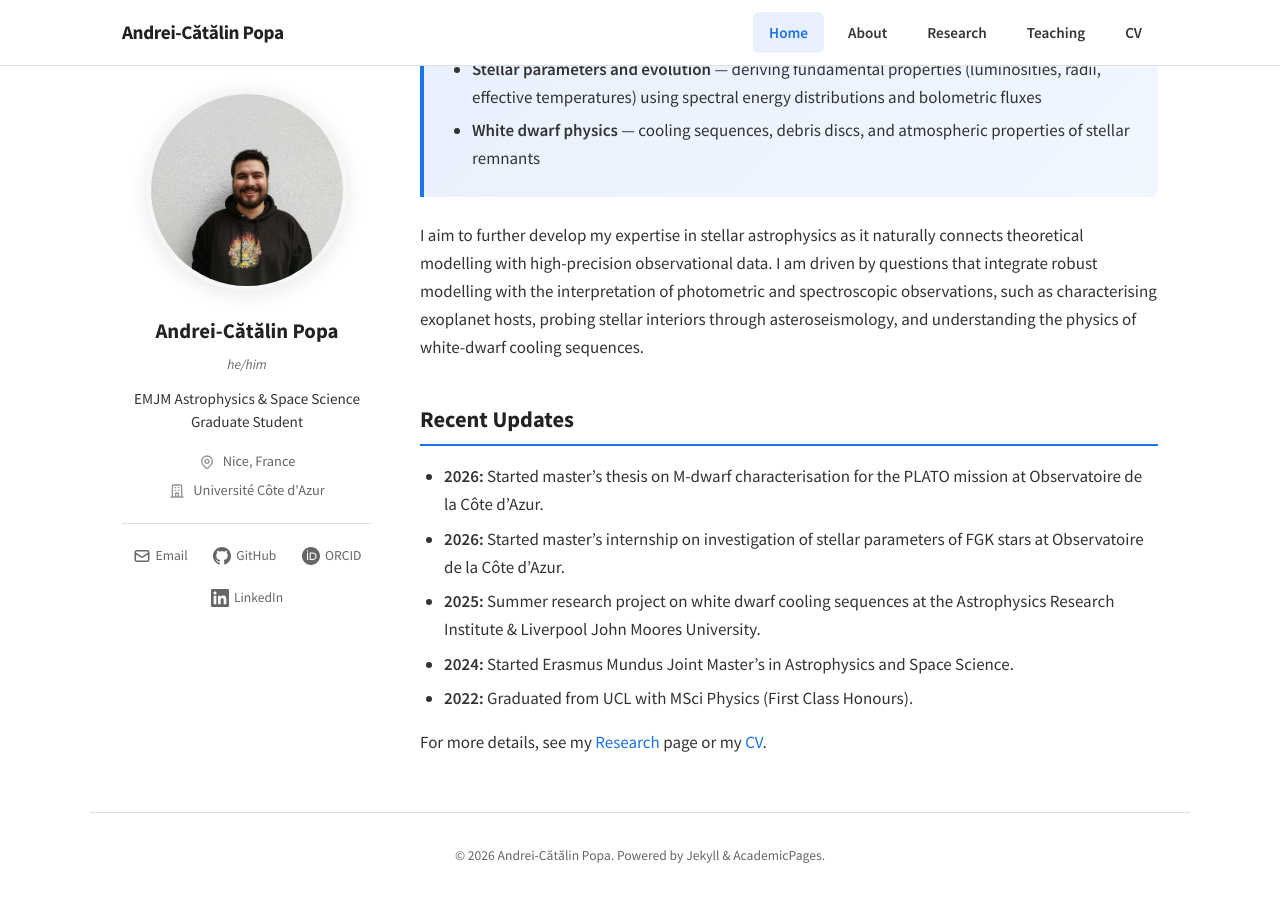
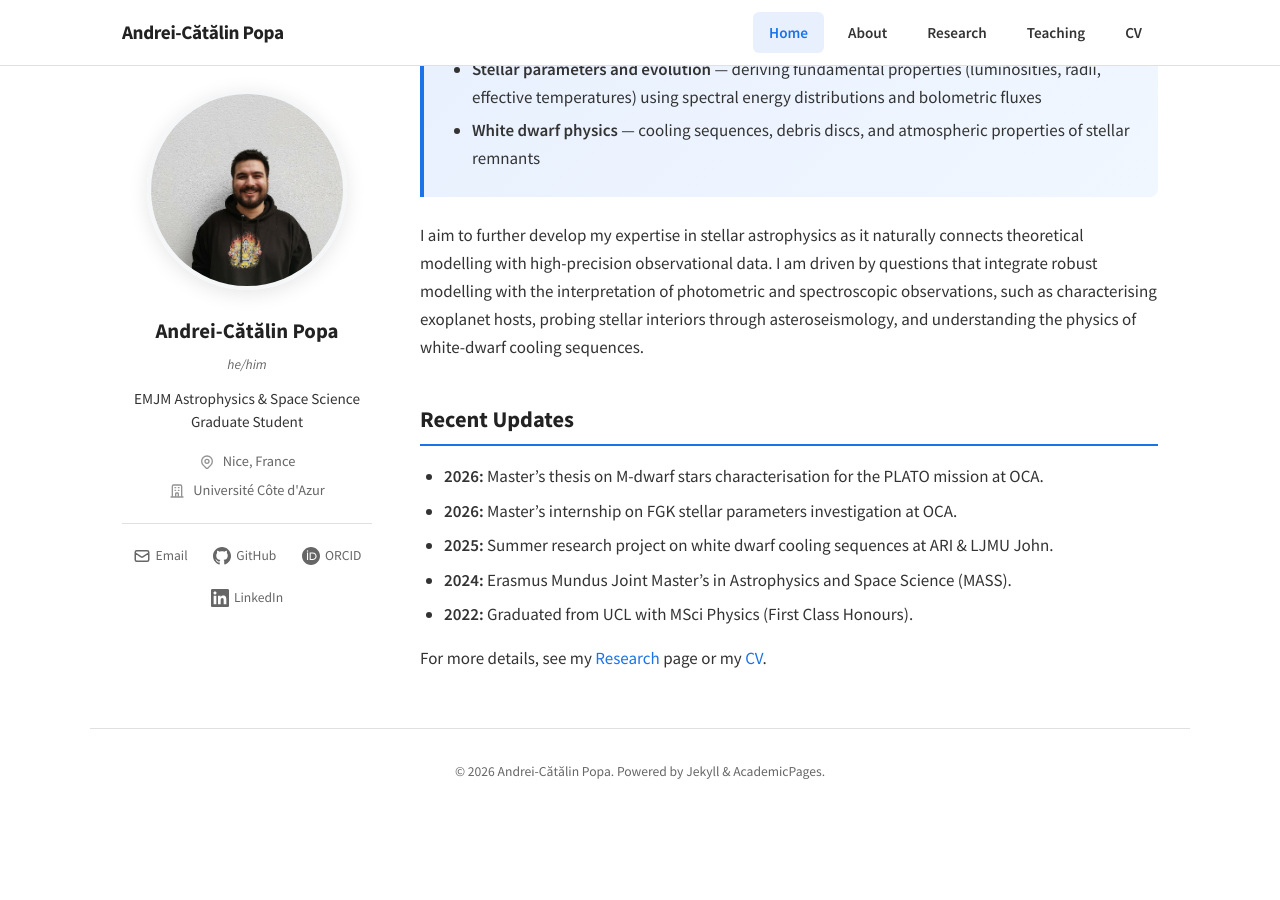
Before and after one commit to acpopa/acpopa.github.io, a Jekyll site: the page built from index.md, in a window 1280 px wide and 900 px high, scrolled down 602 px. Built offline with Jekyll 4.4.1, drawn with Linux system fonts in a browser that asks for light colours; after the commit the page ends 1417 px from its top, so only the background shows below that.

Commit message:
Update index.md

```diff
--- a/index.md
+++ b/index.md
@@ -27,10 +27,10 @@ I aim to further develop my expertise in stellar astrophysics as it naturally co
 
 ## Recent Updates
 
-- **2026:** Started master's thesis on M-dwarf characterisation for the PLATO mission at Observatoire de la Côte d'Azur.
-- **2026:** Started master's internship on investigation of stellar parameters of FGK stars at Observatoire de la Côte d'Azur.
-- **2025:** Summer research project on white dwarf cooling sequences at the Astrophysics Research Institute & Liverpool John Moores University.
-- **2024:** Started Erasmus Mundus Joint Master's in Astrophysics and Space Science.
+- **2026:** Master's thesis on M-dwarf stars characterisation for the PLATO mission at OCA.
+- **2026:** Master's internship on FGK stellar parameters investigation at OCA.
+- **2025:** Summer research project on white dwarf cooling sequences at ARI & LJMU John.
+- **2024:** Erasmus Mundus Joint Master's in Astrophysics and Space Science (MASS).
 - **2022:** Graduated from UCL with MSci Physics (First Class Honours).
 
 For more details, see my [Research](research/) page or my [CV](cv/).
```
